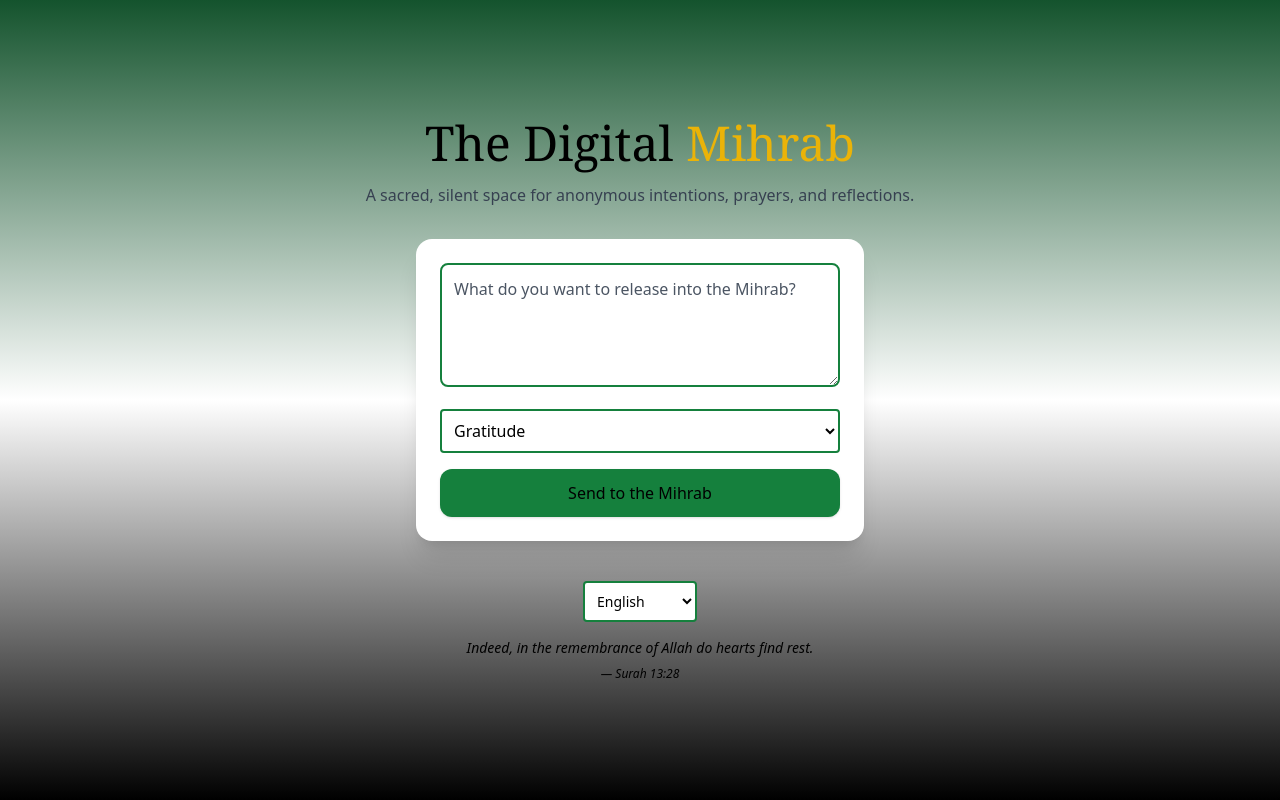
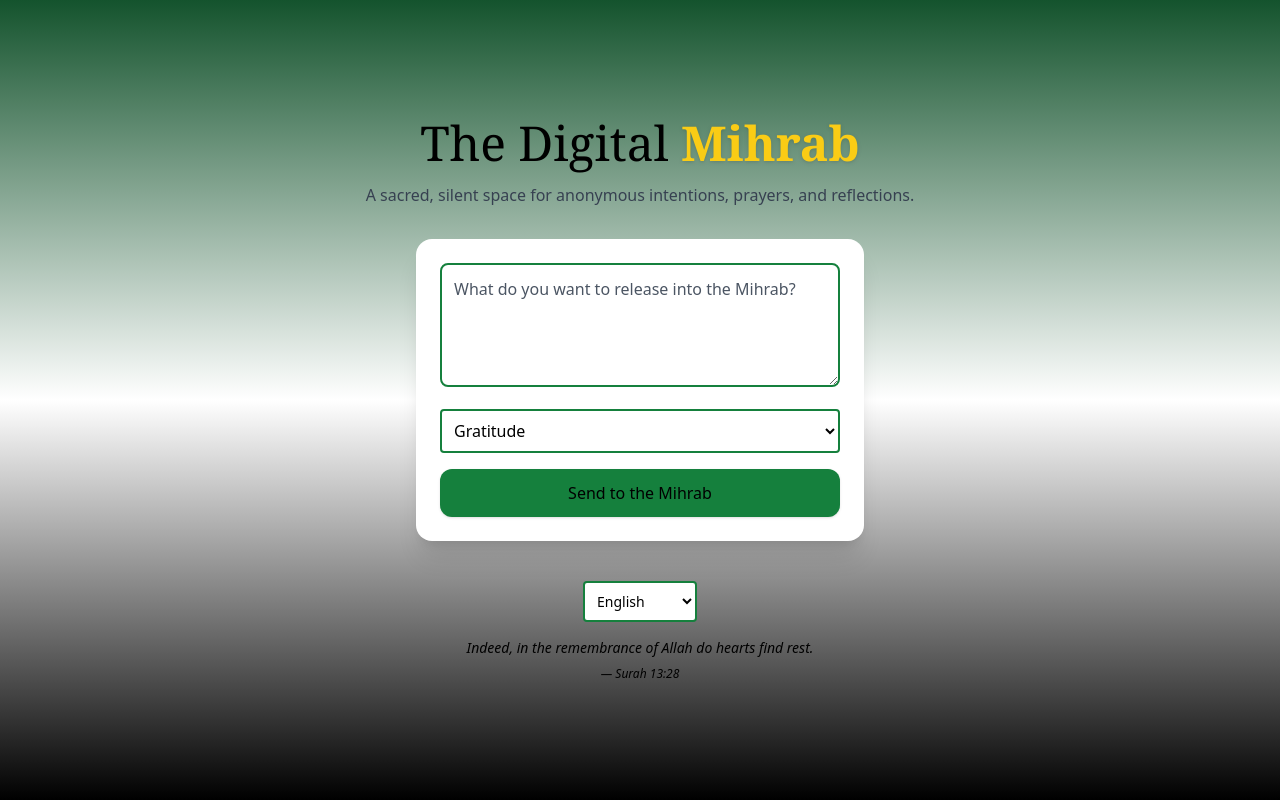
Before and after one commit to DanDMWG/DigitalMihrab, a React (Vite) app: page / in a window 1280 px wide. Built offline with nearby package versions, Linux system fonts and the light colour scheme.

Commit message:
Fix Mihrab gold span rendering

```diff
--- a/src/components/DigitalMihrab.jsx
+++ b/src/components/DigitalMihrab.jsx
@@ -107,7 +107,7 @@ export default function DigitalMihrab() {
     <div className="min-h-screen bg-gradient-to-b from-green-900 via-white to-black text-black flex flex-col items-center justify-center p-6 relative">
       <div className="relative z-10 w-full flex flex-col items-center">
         <h1 className="text-3xl md:text-5xl font-serif mb-4 text-center">
-  The Digital <span className="text-yellow-500">Mihrab</span>
+  The Digital <span className="text-yellow-400 font-semibold drop-shadow">Mihrab</span>
 </h1>
         <p className="text-center max-w-xl mb-8 text-gray-700">
           A sacred, silent space for anonymous intentions, prayers, and reflections.
```
